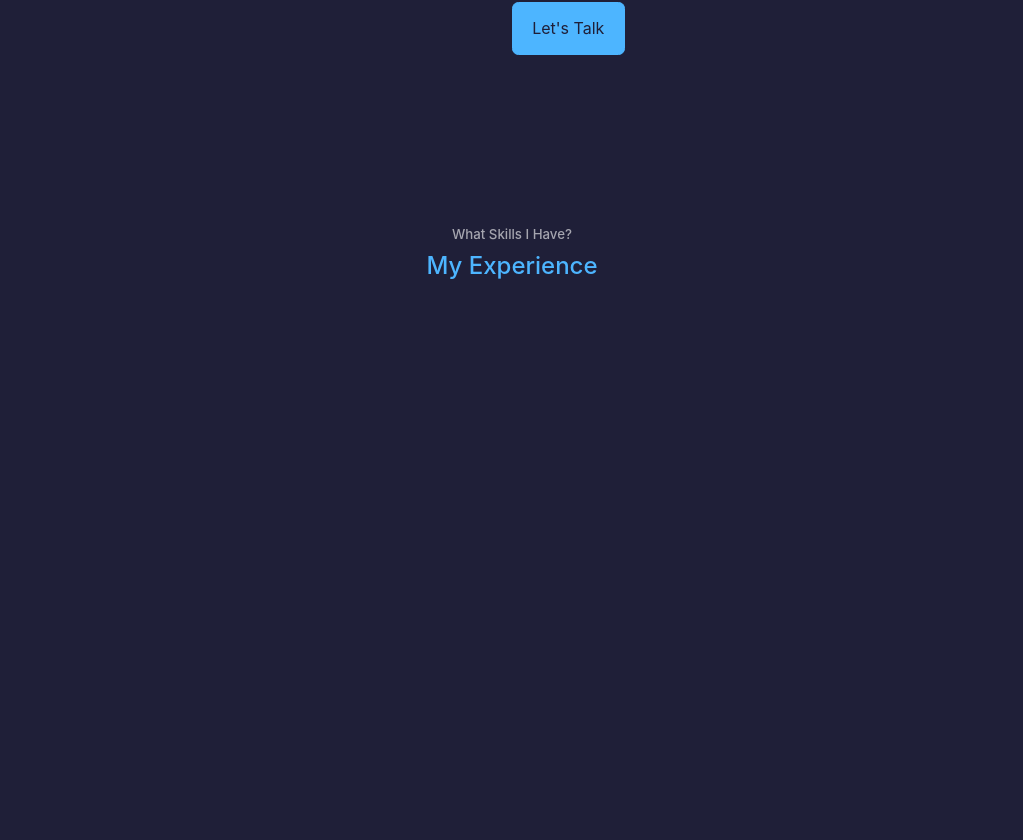
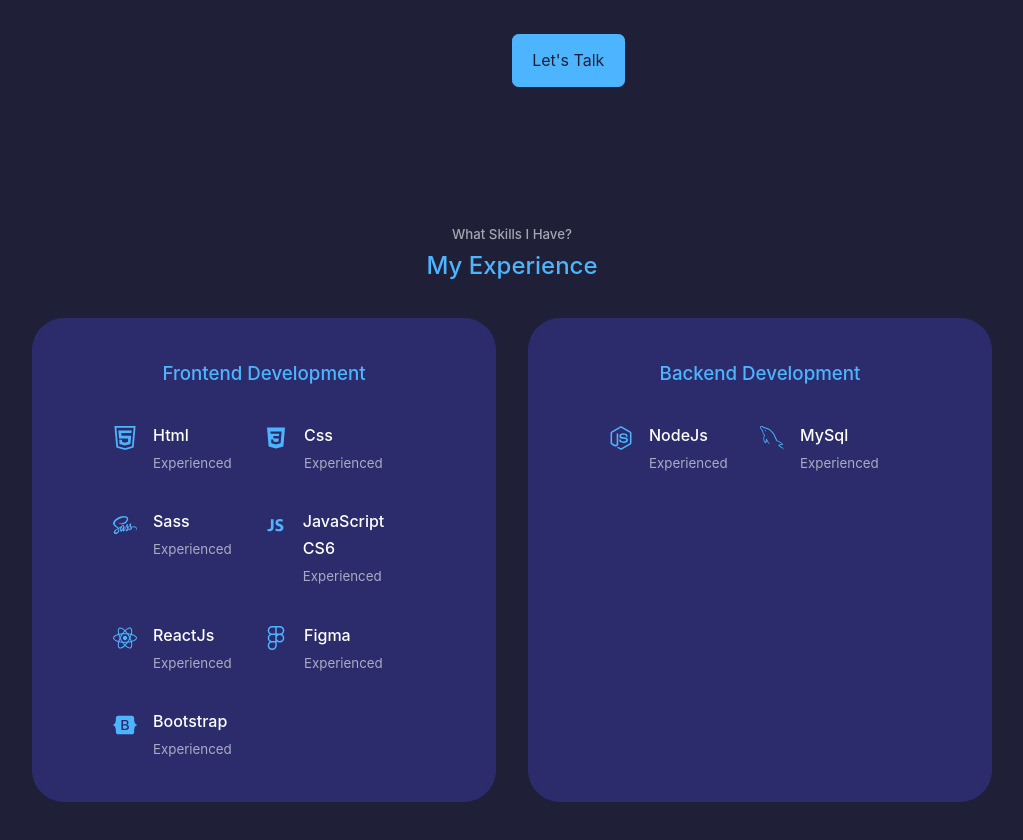
Before and after one commit to HaiLong9901/myportfolio, a React (Create React App) app: page / in a window 1280 px wide. Shown: the part 1745-2585 px from the top of the page, without its empty margins (128-1151 px from the left). Built offline with nearby package versions, Linux system fonts and the light colour scheme.

Commit message:
experience page

```diff
--- a/src/components/Experience/Experience.jsx
+++ b/src/components/Experience/Experience.jsx
@@ -1,5 +1,11 @@
 import React from 'react'
 import './Experience.scss'
+import { ImHtmlFive2 } from 'react-icons/im'
+import { IoLogoCss3 } from 'react-icons/io'
+import { FaSass, FaNodeJs, FaBootstrap, FaReact } from 'react-icons/fa'
+import { DiJavascript1 } from 'react-icons/di'
+import { SiFigma } from 'react-icons/si'
+import { GrMysql } from 'react-icons/gr'
 
 const Experience = () => {
   return (
@@ -9,11 +15,60 @@ const Experience = () => {
 
       <div className="container experience__container">
         <div className="experience__frontend">
-
+          <h3>Frontend Development</h3>
+          <div className="experience__content">
+            <article className="experience__details">
+              <ImHtmlFive2 className='experience__details--icon' />
+              <div><h4>Html</h4>
+              <small className='text-light'>Experienced</small></div>
+            </article>
+            <article className="experience__details">
+              <IoLogoCss3 className='experience__details--icon' />
+              <div><h4>Css</h4>
+              <small className='text-light'>Experienced</small></div>
+            </article>
+            <article className="experience__details">
+              <FaSass className='experience__details--icon' />
+              <div><h4>Sass</h4>
+              <small className='text-light'>Experienced</small></div>
+            </article>
+            <article className="experience__details">
+              <DiJavascript1 className='experience__details--icon' />
+              <div><h4>JavaScript CS6</h4>
+              <small className='text-light'>Experienced</small></div>
+            </article>
+            <article className="experience__details">
+              <FaReact className='experience__details--icon' />
+              <div><h4>ReactJs</h4>
+              <small className='text-light'>Experienced</small></div>
+            </article>
+            <article className="experience__details">
+              <SiFigma className='experience__details--icon' />
+              <div><h4>Figma</h4>
+              <small className='text-light'>Experienced</small></div>
+            </article>
+            <article className="experience__details">
+              <FaBootstrap className='experience__details--icon' />
+              <div><h4>Bootstrap</h4>
+              <small className='text-light'>Experienced</small></div>
+            </article>
+          </div>
         </div>
 
         <div className="experience__backend">
-
+          <h3>Backend Development</h3>
+            <div className="experience__content">
+              <article className="experience__details">
+                <FaNodeJs className='experience__details--icon' />
+                <div><h4>NodeJs</h4>
+                <small className='text-light'>Experienced</small></div>
+              </article>
+              <article className="experience__details">
+                <GrMysql className='experience__details--icon' />
+                <div><h4>MySql</h4>
+                <small className='text-light'>Experienced</small></div>
+              </article>
+            </div>
         </div>
       </div>
     </section>
--- a/src/components/Experience/Experience.scss
+++ b/src/components/Experience/Experience.scss
@@ -0,0 +1,44 @@
+@import '../../variables.scss';
+
+.experience__container{
+    display: grid;
+    grid-template-columns: 1fr 1fr;
+    gap: 2rem;
+
+    & > div{
+        background: $color-bg-variant;
+        padding: 2.4rem 5rem;
+        border-radius: 2rem;
+        border: .1rem solid transparent;
+        transition: $transition;
+        cursor: default;
+
+        &:hover{
+            background: transparent;
+            border-color: $color-bg-variant;
+        }
+
+        h3{
+            text-align: center;
+            margin-bottom: 2rem;
+            color: $color-primary;
+        }
+
+        .experience__content{
+            display: grid;
+            grid-template-columns: 1fr 1fr;
+            row-gap: 2rem;
+
+            .experience__details{
+                display: flex;
+                gap: 1rem;
+
+                .experience__details--icon{
+                    color: $color-primary;
+                    margin-top: .3rem;
+                    font-size: 1.5rem;
+                }
+            }
+        }
+    }
+}
--- a/src/index.scss
+++ b/src/index.scss
@@ -51,6 +51,9 @@ section{
 section > h2, section > h5{
   text-align: center;
   color: $color-light;
+}
+section > h2{
+  margin-bottom: 2rem;
 }
 section > h2{
   color: $color-primary;
```
